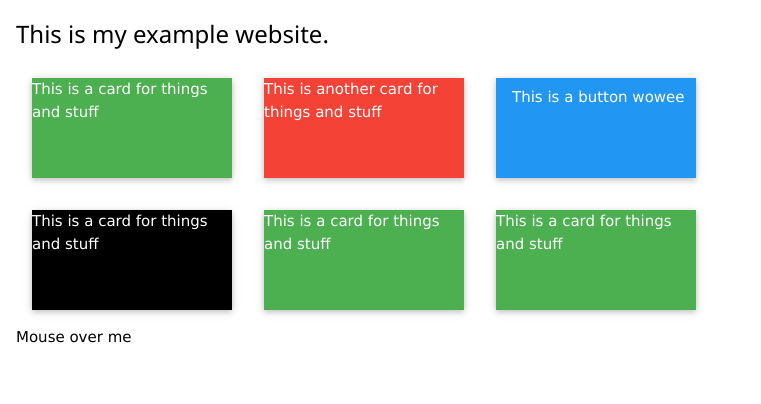
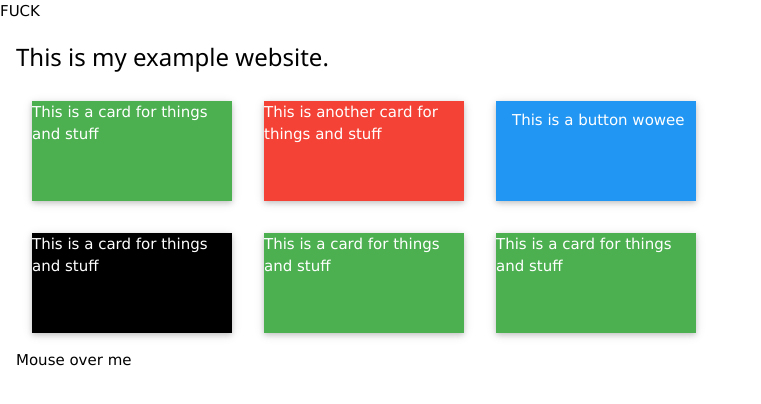
Before and after one commit to charliejindra/web-2, a plain HTML site: page w3cssExample.html in a window 1280 px wide. Shown: the whole page, without its empty margins (0-761 px from the left). Drawn offline with nearby package versions, Linux system fonts and the light colour scheme.

Commit message:
minor change

```diff
--- a/w3cssExample.html
+++ b/w3cssExample.html
@@ -17,6 +17,7 @@
         }
         </style>
     </head>
+    FUCK
     <body>
         <div class="w3-margin">
             <h3>This is my example website.</h3>
```
Also changed, not shown: 1 other file.
